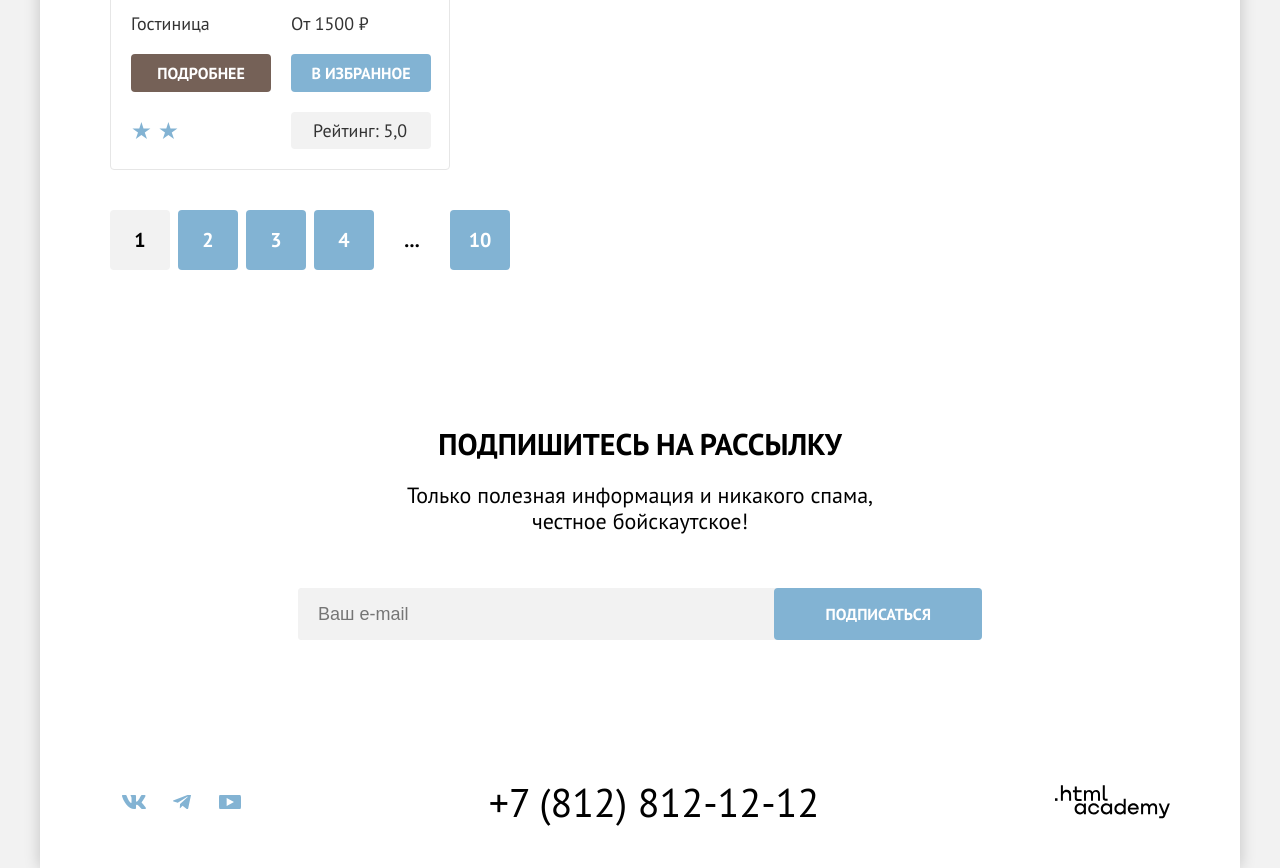
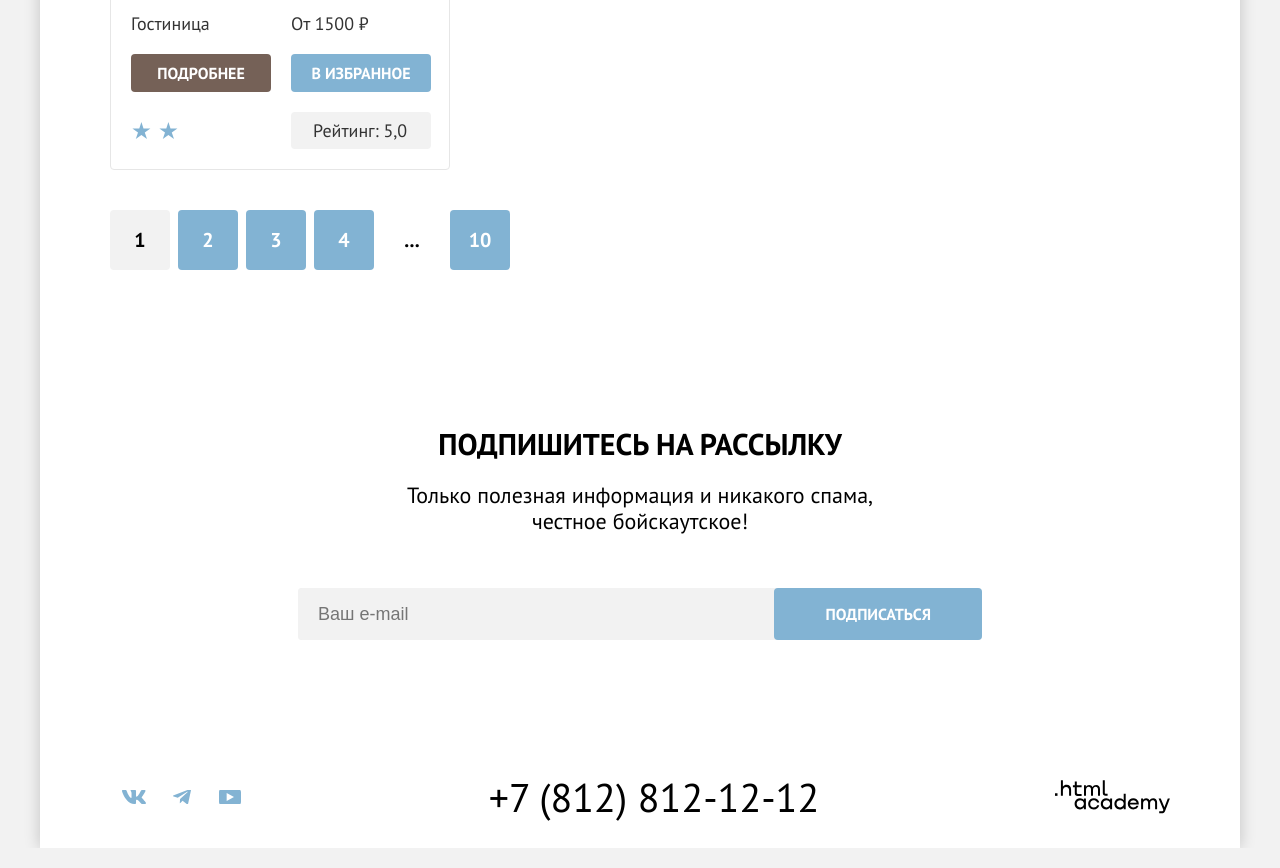
Before and after one commit to htmlacademy-htmlcss/603481-sedona-37, a plain HTML site: page catalog.html in a window 1280 px wide. Shown: the part 978-1846 px from the top of the page. Drawn offline with Linux system fonts and the light colour scheme.

Commit message:
Убрал обертку ф футере

```diff
--- a/catalog.html
+++ b/catalog.html
@@ -362,7 +362,6 @@
     </main>
 
     <footer class="footer-page">
-      <div class="footer-wrap">
       <ul class="social-list">
         <li class="social-list-item">
           <a class="social-list-link social-list-vk" href="https://vk.com/htmlacademy" target="_blank">
@@ -389,7 +388,6 @@
       <a class="company-link" href="https://htmlacademy.ru/" target="_blank">
         <span class="visually-hidden">HTML Academy</span>
       </a>
-      </div>
     </footer>
   </div>
 </body>
--- a/styles/styles.css
+++ b/styles/styles.css
@@ -758,15 +758,14 @@ font-size: 18px;
 
 /* Footer */
 .footer-page  {
-  background-color: #ffffff;
-  padding: 0 70px;
-}
-
-.footer-wrap {
   display: flex;
   justify-content: space-between;
   align-items: center;
-  padding: 45px 0;
+  background-color: #ffffff;
+  padding-top: 40px;
+  padding-right: 70px;
+  padding-bottom: 30px;
+  padding-left: 70px;
 }
 
 .contacts-phone-link {
```
Also changed, not shown: index.html (+0 -2 lines). Lines whose indentation alone changed are shown as unchanged.
